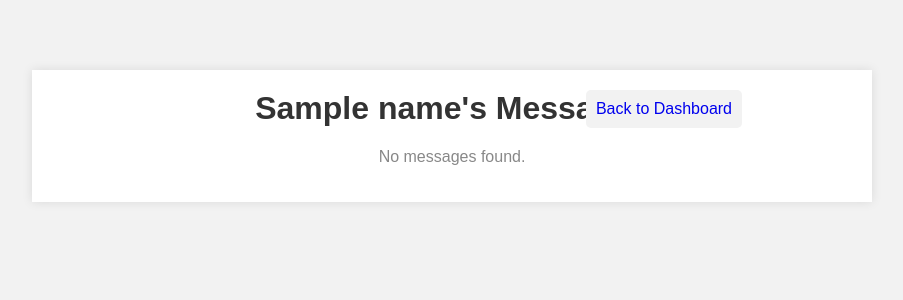
After one commit to haydenroberts130/Music, a Flask app: template templates/view_messages.html in a window 1280 px wide. The commit adds this page. Shown: the top 300 px of the page, without its empty margins (188-1091 px from the left). Run offline with Flask 3, Linux system fonts and the light colour scheme; the template is opened without the code that fills it: most values are stand-ins (such as "Sample title", 1, 10 or a date in 2020).

Commit message:
messages page

```diff
--- a/app.py
+++ b/app.py
@@ -167,10 +167,10 @@ def upload_song():
         blob.patch()
     return redirect('/dash')
 
-@app.route('/artist/<name>/view_songs')
+@app.route('/artist/<name>/view_songs', methods=['POST'])
 @login_required
 def view_songs(name):
-    email = current_user.get_id()
+    email = request.form.get('email')
     bucket_name = re.sub(r'[^a-z0-9-_]', '', email.lower()) + '-songs'
     create_bucket_if_not_exists(bucket_name)
     storage_client = storage.Client.from_service_account_json('training-project-388915-firebase-adminsdk-7tfwk-7384b5f0ef.json')
@@ -190,10 +190,10 @@ def view_songs(name):
     return render_template('view_songs.html', name=name, songs=songs)
 
 
-@app.route('/artist/<name>/view_images')
+@app.route('/artist/<name>/view_images', methods=['POST'])
 @login_required
 def view_images(name):
-    email = current_user.get_id()
+    email = request.form.get('email')
     bucket_name = re.sub(r'[^a-z0-9-_]', '', email.lower()) + '-images'
     create_bucket_if_not_exists(bucket_name)
     storage_client = storage.Client.from_service_account_json('training-project-388915-firebase-adminsdk-7tfwk-7384b5f0ef.json')
@@ -212,5 +212,35 @@ def view_images(name):
         images.append(image)
     return render_template('view_images.html', name=name, images=images)
 
+@app.route('/post_message', methods=['POST'])
+def post_message():
+    message = request.form.get('message')
+    email = request.form.get('email')
+    current_datetime = datetime.datetime.now().isoformat()
+    query = db.collection('artists').where('email', '==', email)
+    artist_docs = query.get()
+    if artist_docs:
+        for artist_doc in artist_docs:
+            messages = artist_doc.get('messages') or []
+            messages.append({
+                'message': message,
+                'timestamp': current_datetime
+            })
+            artist_doc.reference.update({'messages': messages})
+    return redirect('/dash')
+
+@app.route('/artist/<name>/view_messages', methods=['POST'])
+def view_messages(name):
+    email = request.form.get('email')
+    query = db.collection('artists').where('email', '==', email)
+    artist_docs = query.get()
+    messages = []
+    if artist_docs:
+        for artist_doc in artist_docs:
+           if 'messages' in artist_doc.to_dict():
+                artist_messages = artist_doc.to_dict()['messages']
+                messages.extend(artist_messages)
+    return render_template('view_messages.html', messages=messages, name=name)
+
 if __name__ == "__main__":
     app.run(port=5001, debug=True)
--- /dev/null
+++ b/templates/view_messages.html
@@ -0,0 +1,103 @@
+<!DOCTYPE html>
+<html>
+<head>
+    <title>View Messages</title>
+    <style>
+        body {
+            font-family: Arial, sans-serif;
+            background-color: #f2f2f2;
+            margin: 0;
+            padding: 20px;
+        }
+
+        .artist-container,
+        .message-container {
+            background-color: #fff;
+            max-width: 800px;
+            margin: 50px auto;
+            padding: 20px;
+            background-color: white;
+            box-shadow: 0px 0px 10px rgba(0, 0, 0, 0.1);
+        }
+
+        h1 {
+            color: #333;
+            margin-top: 0;
+            text-align: center;
+        }
+
+        .message-container {
+            margin-bottom: 20px;
+        }
+
+        .message {
+            background-color: #f5f5f5;
+            padding: 10px;
+            border-radius: 5px;
+        }
+
+        .timestamp {
+            color: #888;
+            font-size: 12px;
+            margin-top: 5px;
+        }
+
+        .no-messages {
+            text-align: center;
+            color: #888;
+            margin-top: 20px;
+        }
+
+        .button-section {
+            text-align: center;
+            margin-top: 20px;
+        }
+
+        .styled-button {
+            display: inline-block;
+            width: 200px;
+            margin: 0 10px;
+            padding: 10px 20px;
+            background-color: #007bff;
+            color: white;
+            text-decoration: none;
+            text-align: center;
+            border-radius: 5px;
+        }
+
+        .styled-button:hover {
+            background-color: #0056b3;
+        }
+
+        .top-right {
+            position: absolute;
+            top: 90px;
+            right: 350px;
+            background-color: #f2f2f2;
+            padding: 10px;
+            border-radius: 5px;
+            text-decoration: none;
+        }
+
+        .home-link {
+            margin-left: auto;
+        }
+    </style>
+</head>
+<body>
+    <div class="artist-container">
+        <h1>{{ name|capitalize }}'s Messages</h1>
+        <a class="top-right home-link" href="/dash">Back to Dashboard</a>
+        {% if messages %}
+            {% for message in messages %}
+                <div class="message-container">
+                    <div class="message">{{ message['message'] }}</div>
+                    <div class="timestamp">{{ message['timestamp'] }}</div>
+                </div>
+            {% endfor %}
+        {% else %}
+            <p class="no-messages">No messages found.</p>
+        {% endif %}
+    </div>
+</body>
+</html>
```
Also changed, not shown: templates/artist.html (+17 -2 lines).
